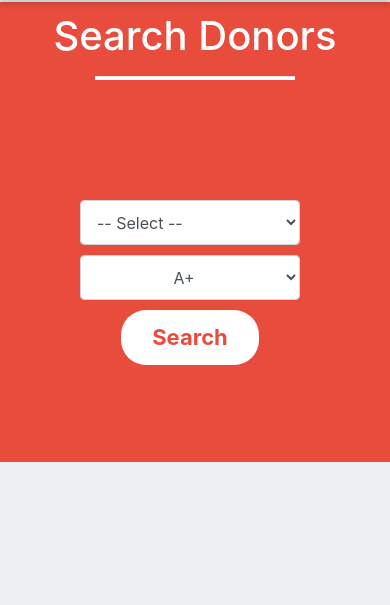
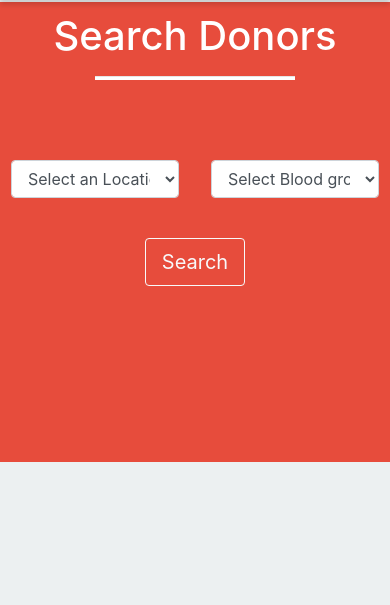
Before and after one commit to Sabbir-Hossain12/Online-Blood-Management-System-PHP, a PHP site: page /search.php in a window 390 px wide. Shown: the part 56-661 px from the top of the page. Run offline with PHP 8.4, Linux system fonts and the light colour scheme.

Commit message:
responsiveness on search page

```diff
--- a/search.php
+++ b/search.php
@@ -71,12 +71,14 @@ include('components/header.php');
 			<h1 class="text-center">Search Donors</h1>
 			<hr class="white-bar">
 			<br>
-			<form action="search.php" method="get" class="form-inline text-center" style="padding: 40px 0px 0px 5px;">
-				<div class="form-inline text-center" style="padding: 40px 0px 0px 5px;" id="searchb">
-					<div class="form-group text-center center-aligned" >
-						<select style="width: 220px; height: 45px;" name="city" id="city" class="form-control demo-default" required>
+            <form action="search.php" method="get"
+                  class="text-center">
 
-							<option value="">-- Select --</option>
+                <div class="d-flex justify-content-around align-items-center py-4 form">
+                    <div class=" w-50 m-3">
+
+                        <select class="form-control form-select " name="city" required>
+                            <option class="text-dark font-weight-bold" selected disabled hidden> Select an Location</option>
                             <optgroup title="Dhaka Division" label="&raquo; Dhaka Division">
                             </optgroup>
                             <option value="Dhaka city">Dhaka city</option>
@@ -92,7 +94,7 @@ include('components/header.php');
                             <option value="Narsingdi">Narsingdi</option>
                             <option value="Rajbari">Rajbari</option>
                             <option value="Shariatpur">Shariatpur</option>
-							<optgroup title="Mymensingh Division" label="&raquo; Mymensingh Division"></optgroup>
+                            <optgroup title="Mymensingh Division" class="text-black" label="&raquo; Mymensingh Division"></optgroup>
                             <option value="Mymensingh">Mymensingh</option>
                             <option value="Sherpur">Sherpur</option>
                             <option value="Netrokona">Netrokona</option>
@@ -108,9 +110,9 @@ include('components/header.php');
                             <option value="Natore">Natore</option>
                         </select>
                     </div>
-					<div class="form-group center-aligned">
-						<select name="blood_group" id="blood_group" style="padding: 0 20px; width: 220px; height: 45px;" class="form-control demo-default text-center margin10px">
-
+                    <div class="w-50 m-3">
+                        <select class="form-control form-select" name="blood_group" required>
+                            <option class="text-dark font-weight-bold" selected  hidden disabled>Select Blood group</option>
                             <option value="A+">A+</option>
                             <option value="A-">A-</option>
                             <option value="B+">B+</option>
@@ -120,14 +122,14 @@ include('components/header.php');
                             <option value="O+">O+</option>
                             <option value="O-">O-</option>
 
-						</select>
-					</div>
-					<div class="form-group center-aligned">
-						<button type="submit" class="btn btn-lg btn-default" id="search">Search</button>
+                        </select></div>
+
 
                 </div>
+                <div>
+                    <button type="submit" class="btn btn-lg btn-outline-light rounded ">Search</button>
+                </div>
             </form>
-		</div>
 		</div>
 	</div>
 </div>
@@ -136,7 +138,7 @@ include('components/header.php');
 
 		<!-- Display The Search Result -->
 		<?php
-		if ((isset($_GET['city']) && !empty($_GET['city'])) && (isset($_GET['blood_group']) && !empty($_GET['blood_group']))) {
+		if ((!empty($_GET['city']))  && !empty($_GET['blood_group'])) {
 			$city = $_GET['city'];
 			$blood_group = $_GET['blood_group'];
 			$sql = "SELECT *FROM donor WHERE city='$city' and blood_group='$blood_group' ";
```
Lines whose indentation alone changed are shown as unchanged.
